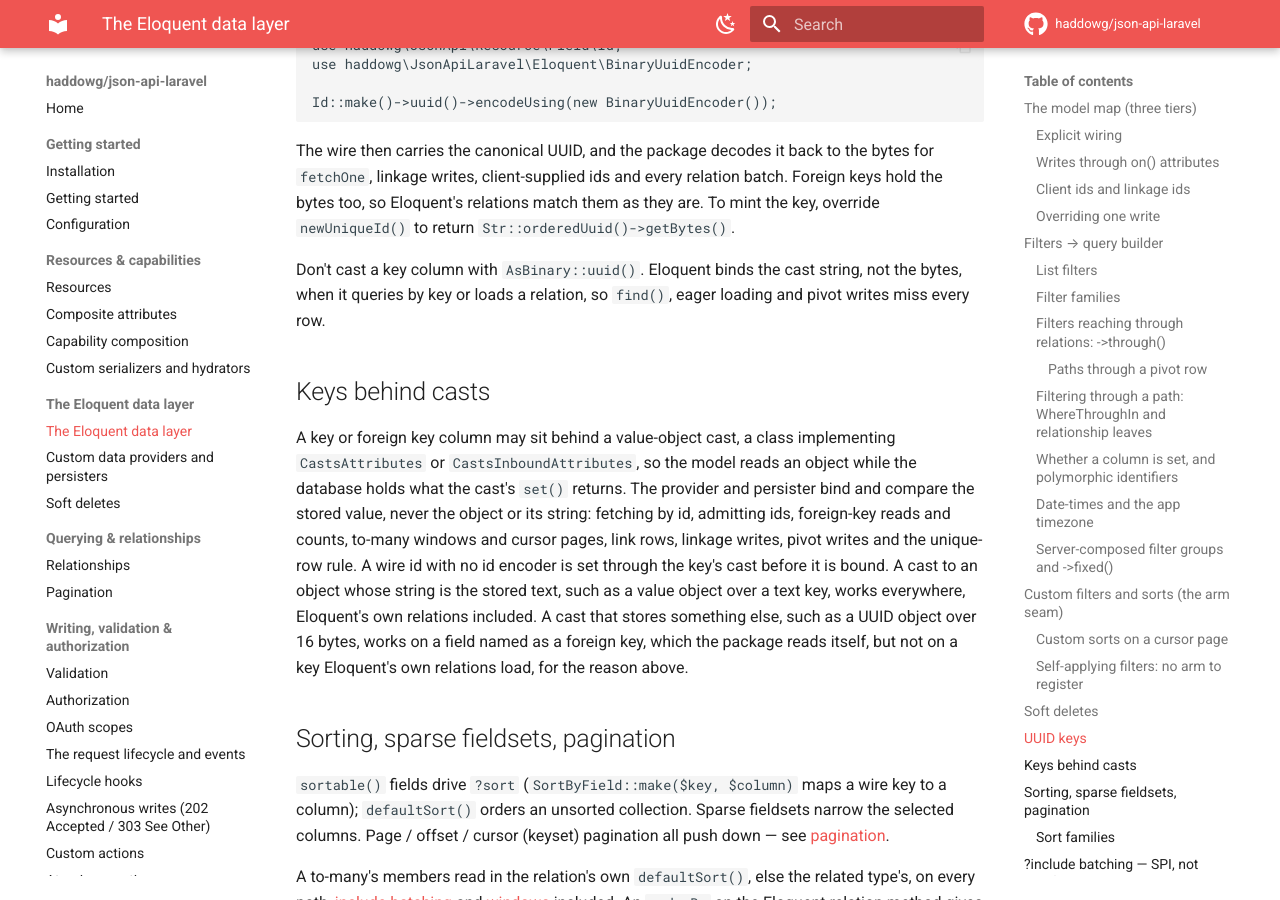
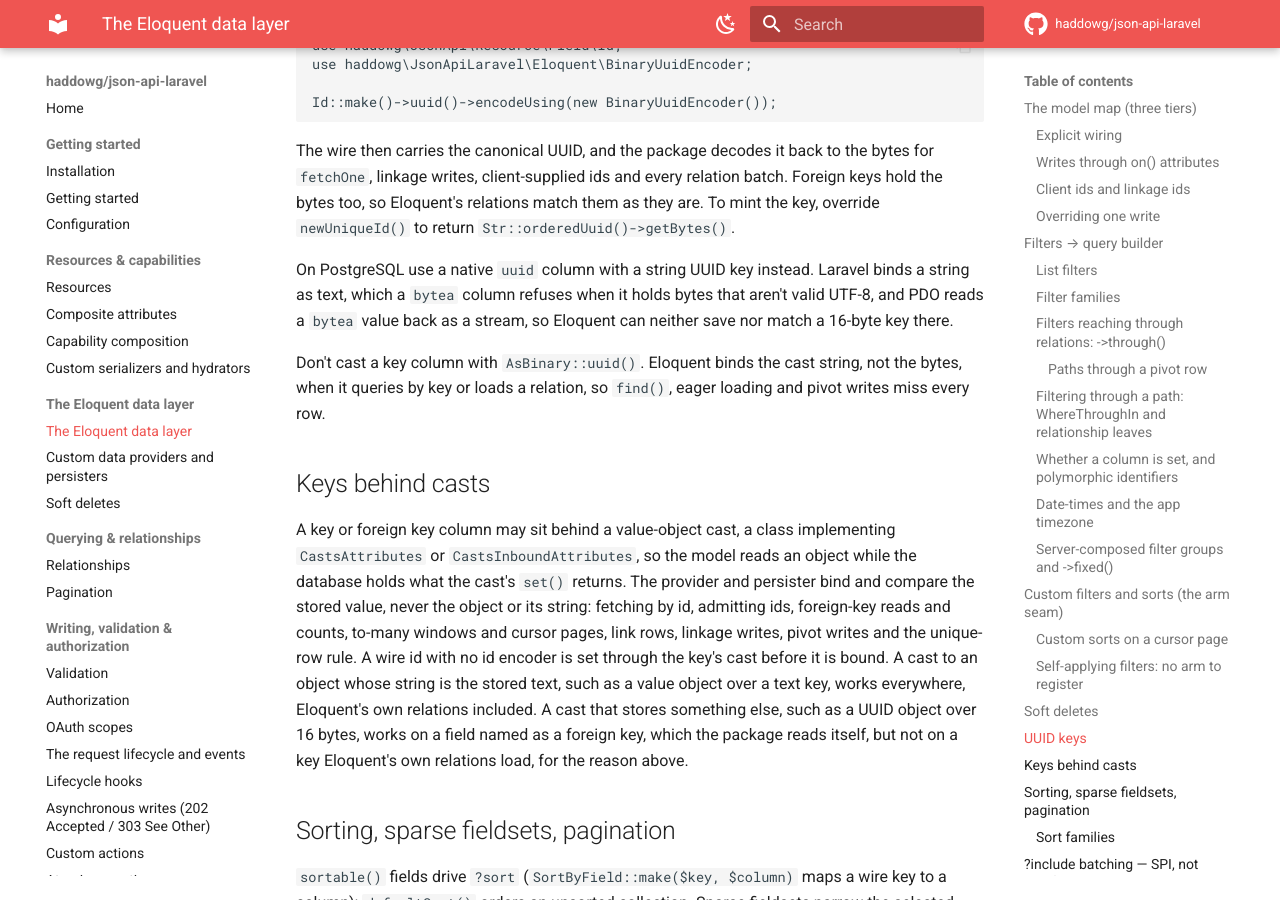
Before and after one commit to haddowg/json-api-laravel, an MkDocs documentation site: the page built from docs/eloquent.md, in a window 1280 px wide and 900 px high, scrolled down 17833 px. Built offline with MkDocs 1.6.1 and Material for MkDocs 9.7.7, drawn with Linux system fonts in a browser that asks for light colours; comment, search, counter and statistics services are not loaded.

Commit message:
docs: point PostgreSQL users at a native uuid column rather than a binary key

```diff
--- a/docs/eloquent.md
+++ b/docs/eloquent.md
@@ -791,6 +791,10 @@ The wire then carries the canonical UUID, and the package decodes it back to the
 bytes too, so Eloquent's relations match them as they are. To mint the key, override
 `newUniqueId()` to return `Str::orderedUuid()->getBytes()`.
 
+On PostgreSQL use a native `uuid` column with a string UUID key instead. Laravel binds a string
+as text, which a `bytea` column refuses when it holds bytes that aren't valid UTF-8, and PDO reads
+a `bytea` value back as a stream, so Eloquent can neither save nor match a 16-byte key there.
+
 Don't cast a key column with `AsBinary::uuid()`. Eloquent binds the cast string, not the
 bytes, when it queries by key or loads a relation, so `find()`, eager loading and pivot writes
 miss every row.
```
Also changed, not shown: 1 other file.
